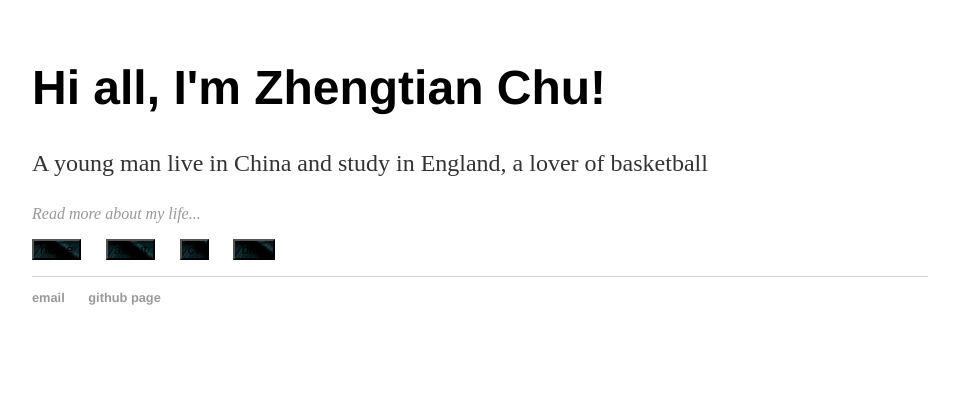
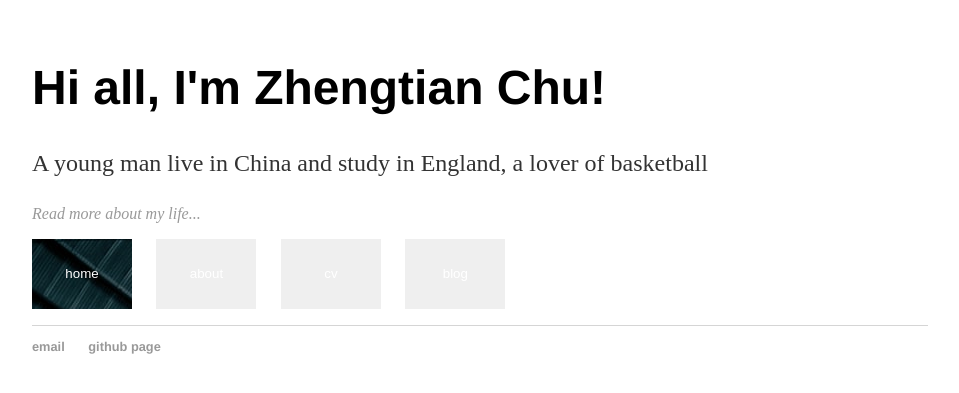
Before and after one commit to scyxx2/lakerschampions.github.io, a Jekyll site: the page built from index.html, in a window 1280 px wide. Shown: the top 393 px of the page, without its empty margins (160-1119 px from the left). Built offline with Jekyll 4.4.1, drawn with Linux system fonts in a browser that asks for light colours.

Commit message:
Update main.css

```diff
--- a/css/main.css
+++ b/css/main.css
@@ -16,7 +16,13 @@
     text-decoration: none;
     color: #999;
 }
-.lb {
+.lb{
+    width:100px;
+    height:70px;
+    border-style: none;
+    color: white;
+}
+#lbhome {
     background: url("/img/home.png") no-repeat;
 }
 h1 {
```
